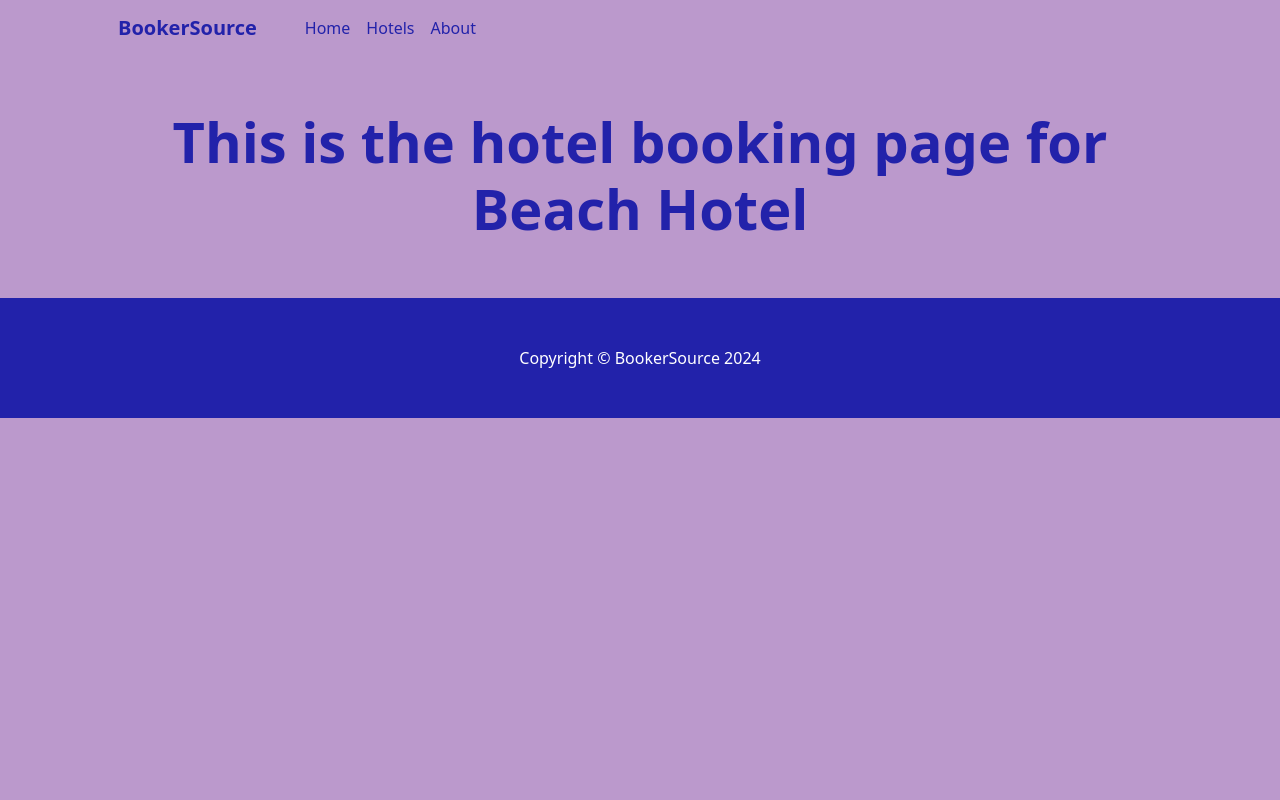
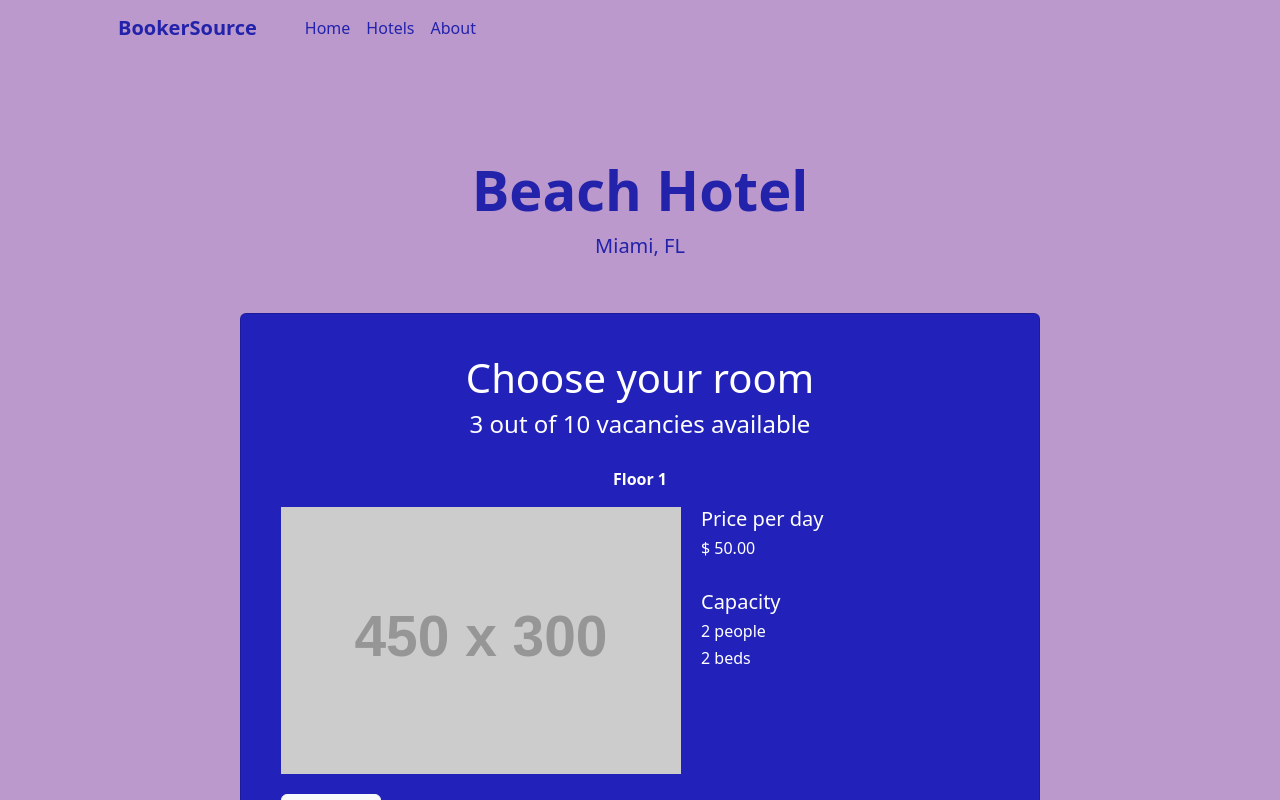
Before and after one commit to alexandreSilva604/bookersource-front, a Next.js app: page /book/1 in a window 1280 px wide. Shown: the top 800 px of the page. Built offline with nearby package versions, Linux system fonts and the light colour scheme.

Commit message:
Added basic mockup for choosing a room

```diff
--- a/src/app/book/[hotelId]/page.js
+++ b/src/app/book/[hotelId]/page.js
@@ -54,7 +54,30 @@ export default function BookHotel() {
         <div>
         {
             hotel ?
-            <Header title={"This is the hotel booking page for  " + hotel.name} />
+            <section className="py-5">
+                <Header title={hotel.name} subtitle={hotel.city} />
+
+                <div className="container card" style={{backgroundColor: '#22b', color: 'white', width: '50em', padding: '2.5em'}}>
+                    <div style={{textAlign: 'center', marginBottom: 20}}>
+                        <h1>Choose your room</h1>
+                        <h4>3 out of 10 vacancies available</h4>
+                    </div>
+                    <p className="fw-bold" style={{textAlign: 'center'}}>Floor 1</p>
+                    <div style={{display: 'flex'}}>
+                        <img src="https://dummyimage.com/450x300/dee2e6/6c757d.jpg" alt="Room" style={{width: '25em'}} />
+                        <div style={{marginLeft: 20}}>
+                            <h5>Price per day</h5>
+                            <h6>$ 50.00</h6>
+                            <br/>
+                            <h5>Capacity</h5>
+                            <h6>2 people</h6>
+                            <h6>2 beds</h6>
+                        </div>
+                    </div>
+
+                    <button type="button" className="btn btn-light" style={{width: 100, marginTop: 20}}>Choose</button>
+                </div>
+            </section>
             :
             <></>
         }
```
